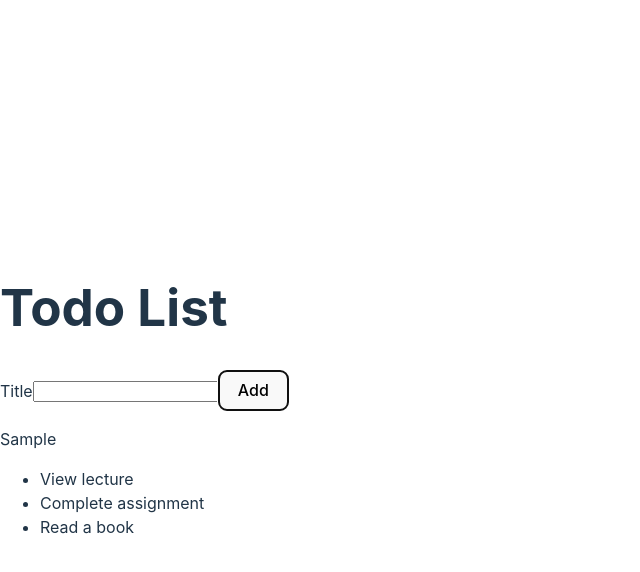
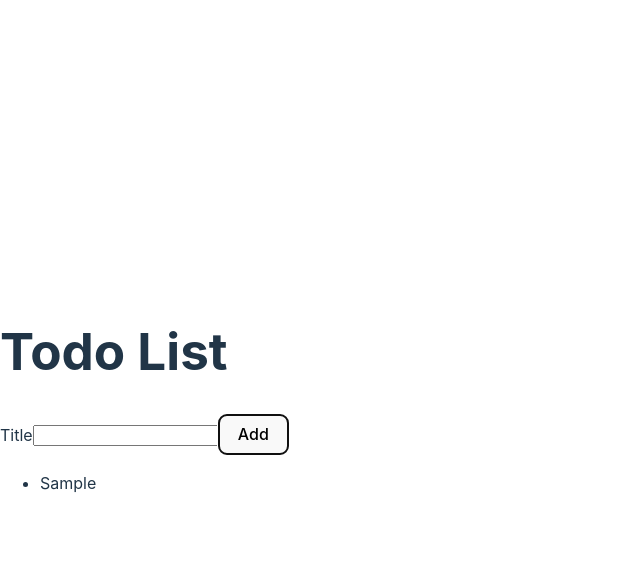
Before and after one commit to justgogame/react-todo, a React (Vite) app: page / in a window 1280 px wide. Both pictures are taken after typing "Sample" into the empty fields and a click on the button "Add". Shown: the top 572 px of the page, without its empty margins (0-640 px from the left). Built offline with nearby package versions, Linux system fonts and the light colour scheme.

Commit message:
Lesson 1.4: Lifting State And Props Handling

```diff
--- a/src/AddTodoForm.jsx
+++ b/src/AddTodoForm.jsx
@@ -1,20 +1,28 @@
+import * as React from 'react';
 
-function AddTodoForm(props){
+function AddTodoForm({onAddTodo}){
+    const [todoTitle, setTodoTitle] = React.useState('');
+
+    const handleTitleChange = (event) => {
+        const newTodoTitle = event.target.value;
+        setTodoTitle(newTodoTitle);
+    };
+
     const handleAddTodo = (event) => {
         event.preventDefault();
 
-        const todoTitle = event.target.title.value;
-        console.log(todoTitle);
-
-        event.target.reset();
-
-        props.onAddTodo(todoTitle);
-
+        onAddTodo({ title: todoTitle, id: Date.now() });
+        setTodoTitle('');
     }
     return(
         <form onSubmit={handleAddTodo}>
             <label htmlFor='todoTitle'>Title</label>
-            <input id='todoTitle' type='text' name='title'></input>
+            <input
+                id='todoTitle'
+                type='text'
+                name='title'
+                value={todoTitle}
+                onChange={handleTitleChange}></input>
             <button type='submit'>Add</button>
         </form>
     );
--- a/src/App.jsx
+++ b/src/App.jsx
@@ -1,19 +1,20 @@
-import React, { useState } from 'react'
+import * as React from 'react';
 import TodoList from './TodoList'
 import AddTodoForm from './AddTodoForm'
 
 function App() {
-  const [newTodo, setNewTodo] = React.useState('');
+  const [todoList, setTodoList] = React.useState([]);
 
+  const addTodo = (newTodo) => {
+    setTodoList([...todoList, newTodo]);
+  }
   return(
     <div>
       <h1>Todo List</h1>
 
-      <AddTodoForm onAddTodo={setNewTodo}/>
-      <p>
-        {newTodo}
-      </p>
-      <TodoList />
+      <AddTodoForm onAddTodo={addTodo}/>
+
+      <TodoList todoList={todoList}/>
     </div>
   );
 }
--- a/src/TodoList.jsx
+++ b/src/TodoList.jsx
@@ -1,25 +1,14 @@
-import React from 'react';
+import * as React from 'react';
 import TodoListItem from './TodoListItem';
 
-const todoList = [
-  {
-    id: 1,
-    title: "View lecture",
-  },
-  {
-    id: 2,
-    title: "Complete assignment",
-  },
-  {
-    id: 3,
-    title: "Read a book",
-  }
-]
 
-function TodoList(){
+
+function TodoList({todoList}){
     return (
         <ul>
-            {todoList.map((todo) => (<TodoListItem key={todo.id} todo={todo}/>))}
+            {todoList.map((todo) => (
+                <TodoListItem key={todo.id} todo={todo} />
+            ))}
       </ul>
     );
 
--- a/src/TodoListItem.jsx
+++ b/src/TodoListItem.jsx
@@ -1,9 +1,9 @@
-import React from "react";
+import * as React from 'react';
 
-const TodoListItem = (props) => {
+const TodoListItem = ({todo}) => {
 
     return(
-        <li>{props.todo.title}</li>
+        <li>{todo.title}</li>
     );
 }
 
```
